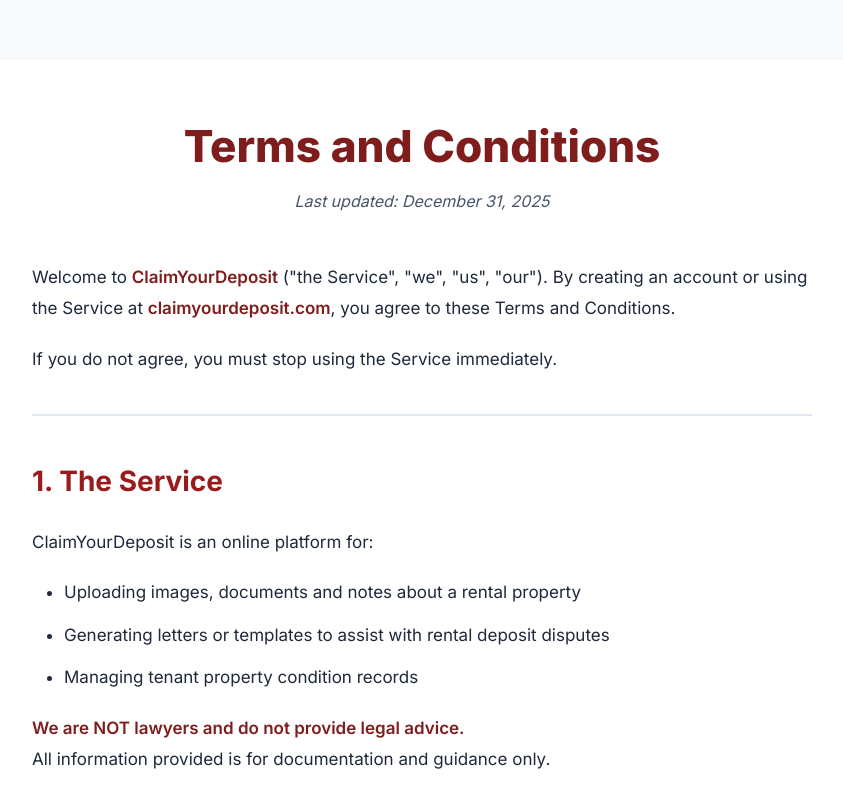
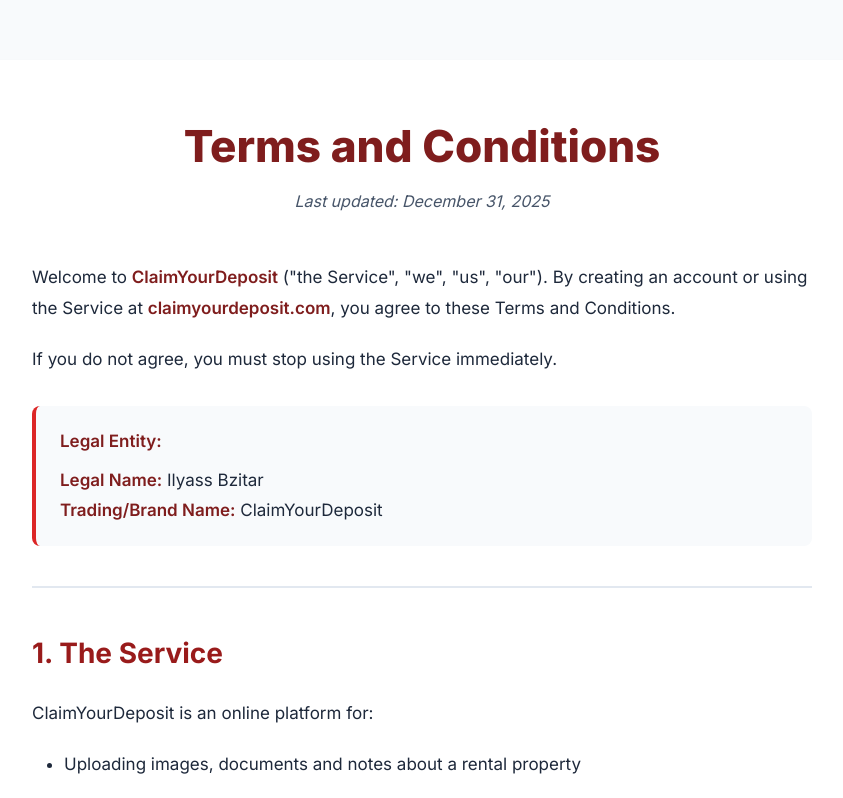
Before and after one commit to ilyassBZ/claimyourdeposit.com, a React (Vite) app in the folder client/: page /terms-and-conditions in a window 1280 px wide. Shown: the top 798 px of the page, without its empty margins (218-1061 px from the left). Built offline with nearby package versions, Linux system fonts and the light colour scheme.

Commit message:
fix add legal name

```diff
--- a/client/src/components/TermsAndConditions.jsx
+++ b/client/src/components/TermsAndConditions.jsx
@@ -13,6 +13,14 @@
           <p>
             If you do not agree, you must stop using the Service immediately.
           </p>
+
+          <div className="legal-entity-info">
+            <p><strong>Legal Entity:</strong></p>
+            <p>
+              <strong>Legal Name:</strong> Ilyass Bzitar<br />
+              <strong>Trading/Brand Name:</strong> ClaimYourDeposit
+            </p>
+          </div>
 
           <hr />
 
@@ -146,6 +154,8 @@
           <h2>12. Contact</h2>
           <p>For support, billing and questions:</p>
           <p>
+            <strong>ClaimYourDeposit</strong><br />
+            Operated by: Ilyass Bzitar<br />
             📧 <a href="mailto:support@claimyourdeposit.com">support@claimyourdeposit.com</a><br />
             🌐 <a href="https://claimyourdeposit.com">https://claimyourdeposit.com</a>
           </p>
--- a/client/src/index.css
+++ b/client/src/index.css
@@ -666,6 +666,22 @@
   color: var(--red-900);
 }
 
+.legal-entity-info {
+  background: var(--gray-50);
+  border-left: 4px solid var(--red-600);
+  padding: 20px 24px;
+  margin: 32px 0;
+  border-radius: 8px;
+}
+
+.legal-entity-info p {
+  margin-bottom: 8px;
+}
+
+.legal-entity-info p:last-child {
+  margin-bottom: 0;
+}
+
 .legal-acceptance {
   text-align: center;
   font-size: 1.125rem;
```
